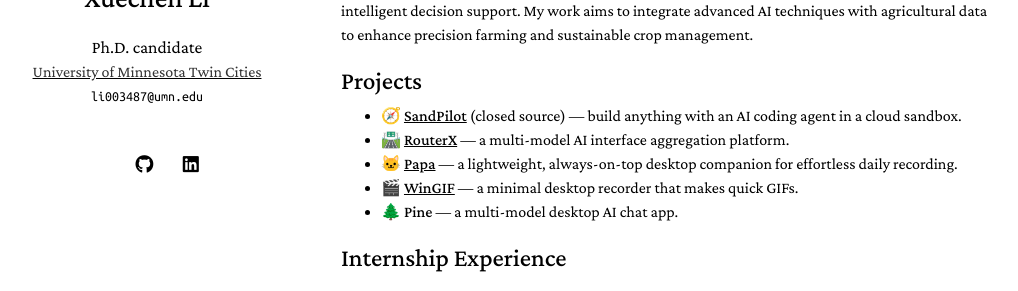
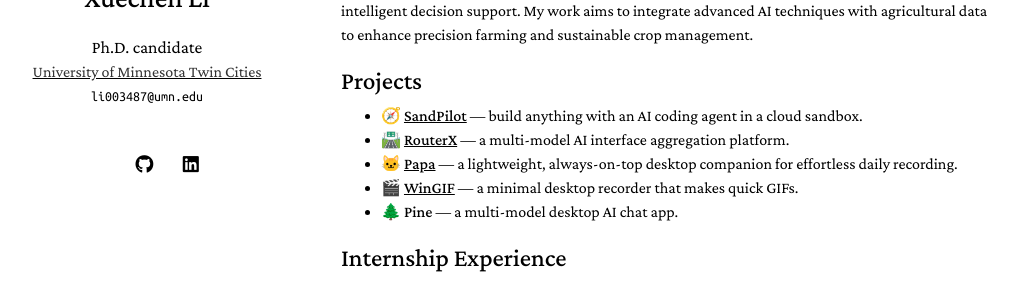
Before and after one commit to dbcopper/dbcopper.github.io, a Jekyll site: the page built from index.md, in a window 1280 px wide and 900 px high, cut to the strip 206-497 px from the top of the window. Shown: the whole strip, without its empty margins (129-1147 px from the left). Built offline with Jekyll 4.4.1, drawn with Linux system fonts in a browser that asks for light colours; a style sheet for code colours, icons or effects is not loaded; our own code applies the rules of GitHub Pages for plain Markdown files.

Commit message:
Remove SandPilot source note

```diff
--- a/_includes/projects.md
+++ b/_includes/projects.md
@@ -1,7 +1,7 @@
 <h2 id="projects" style="margin: 2px 0px 10px;">Projects</h2>
 
 <ul>
-  <li>🧭 <strong><a href="https://sandpilot.pages.dev">SandPilot</a></strong> (closed source) — build anything with an AI coding agent in a cloud sandbox.</li>
+  <li>🧭 <strong><a href="https://sandpilot.pages.dev">SandPilot</a></strong> — build anything with an AI coding agent in a cloud sandbox.</li>
   <li>🛣️ <strong><a href="https://github.com/dbcopper/RouterX">RouterX</a></strong> — a multi-model AI interface aggregation platform.</li>
   <li>🐱 <strong><a href="https://github.com/dbcopper/Papa">Papa</a></strong> — a lightweight, always-on-top desktop companion for effortless daily recording.</li>
   <li>🎬 <strong><a href="https://github.com/dbcopper/WinGIF">WinGIF</a></strong> — a minimal desktop recorder that makes quick GIFs.</li>
```
